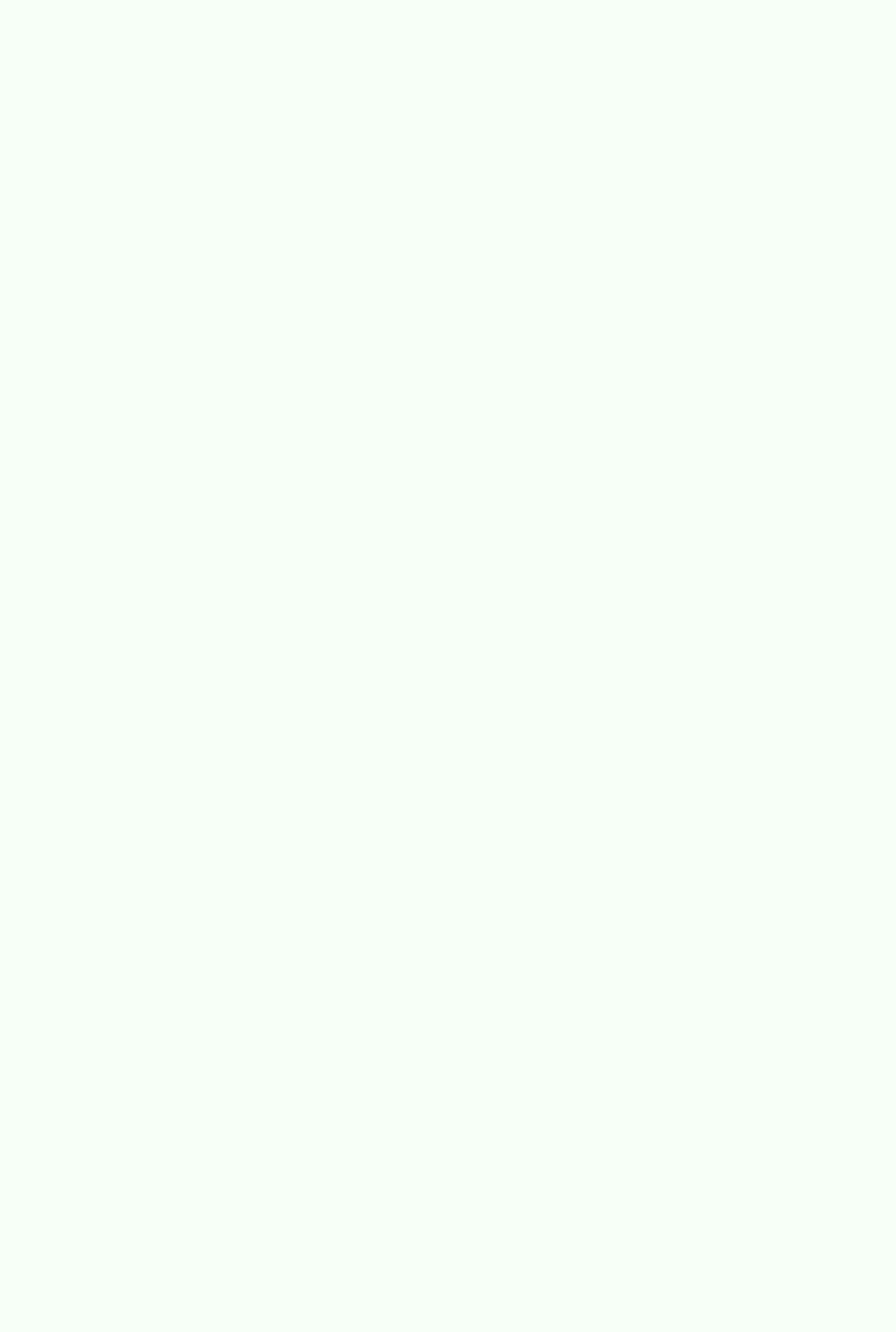
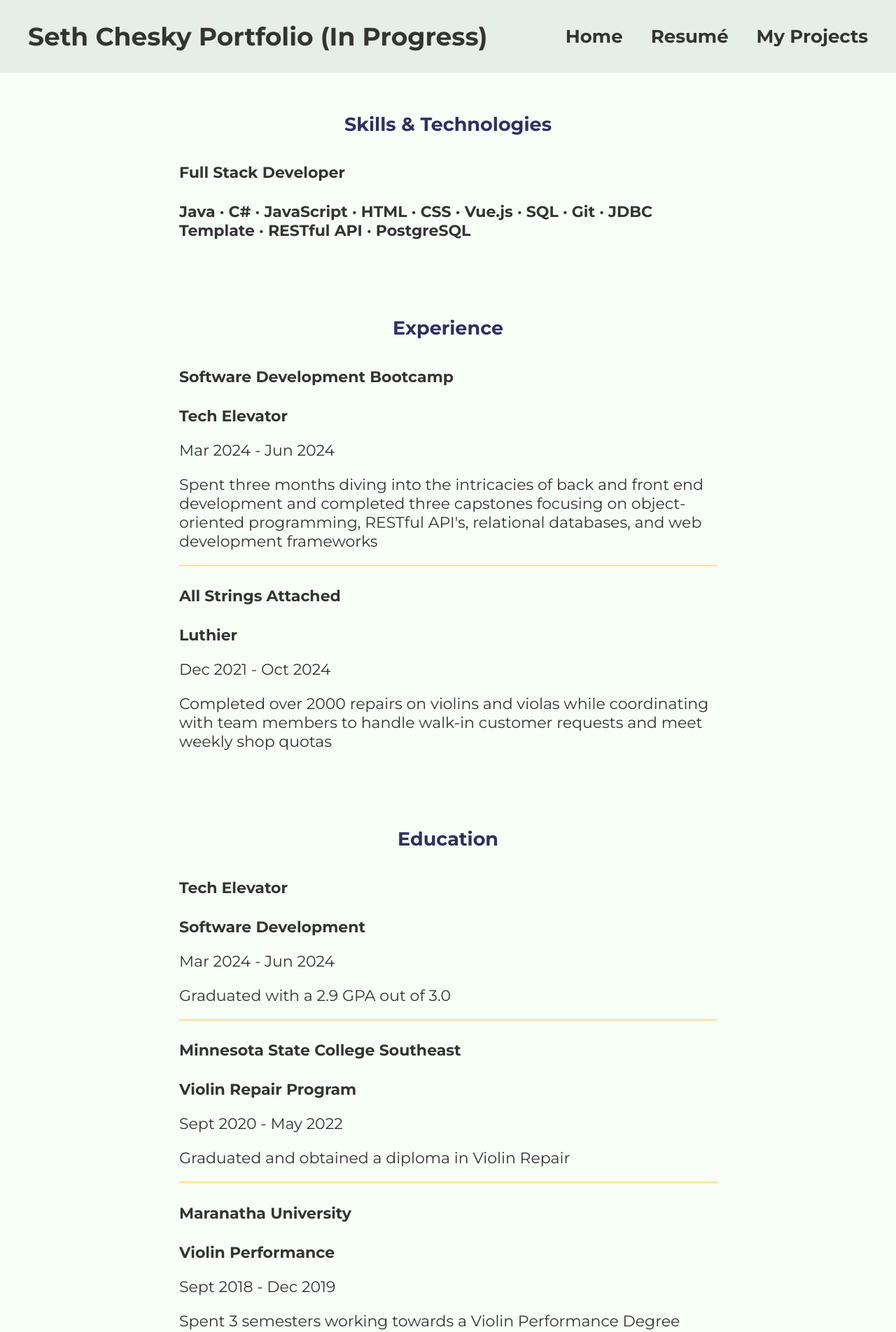
Before and after one commit to chethnut/portfolio-page-vue, a Vue app: page /resume in a window 1280 px wide. Before the commit this address had no page. Shown: the top 1903 px of the page at 70% size. Before the commit the page ends 800 px from the top, so only its background shows below. Built offline with nearby package versions, Linux system fonts and the light colour scheme.

Commit message:
added resumeview page

```diff
--- a/src/components/FooterComp.vue
+++ b/src/components/FooterComp.vue
@@ -3,7 +3,7 @@
         <div class="links-container">
             <a href="https://www.linkedin.com/in/sethchesky" target="_blank" rel="noopener noreferrer">· LinkedIn</a>
             <a href="https://github.com/chethnut" target="_blank" rel="noopener noreferrer">· GitHub</a>
-            <a href="/assets/Resume.pdf" target="_blank" rel="noopener noreferrer">· Resume</a>
+            <a href="/assets/Resume.pdf" target="_blank" rel="noopener noreferrer">· Resumé</a>
         </div>
     </footer>
 </template>
--- a/src/components/HeaderComp.vue
+++ b/src/components/HeaderComp.vue
@@ -9,8 +9,9 @@
 
         <div class="container2">
             <header class="header">
+                <router-link class="about-me" v-bind:to="{ name: 'about'}">Home</router-link>
+                <router-link class="resume" v-bind:to="{ name: 'resume'}">Resumé</router-link>
                 <router-link class="my-projects" v-bind:to="{ name: 'projects'}">My Projects</router-link>
-                <router-link class="about-me" v-bind:to="{ name: 'about'}">About Me</router-link>
             </header>
         </div>
     </div>
@@ -41,6 +42,7 @@
     align-items: flex-start;
     padding: 0;
     margin: 0;
+    padding-left: 20px;
 }
 
 .container2 {
@@ -62,7 +64,8 @@
 }
 
 .about-me,
-.my-projects {
+.my-projects,
+.resume {
     padding-left: 30px;
     font-size: 26px;
     font-weight: bold;
--- a/src/components/ProjectCard.vue
+++ b/src/components/ProjectCard.vue
@@ -50,5 +50,8 @@ export default {
     align-items: center;
     padding-bottom: 5%;
 }
+h4 {
+    color: #343434;
+}
 
 </style>
--- a/src/router/index.js
+++ b/src/router/index.js
@@ -1,6 +1,7 @@
 import { createRouter as createRouter, createWebHistory } from 'vue-router';
 import AboutView from '../views/AboutView.vue';
 import MyProjectsView from '../views/MyProjectsView.vue';
+import ResumeView from '../views/ResumeView.vue';
 
 
 const routes = [
@@ -13,6 +14,11 @@ const routes = [
     path: '/projects',
     name: 'projects',
     component: MyProjectsView
+  },
+  {
+    path: '/resume',
+    name: 'resume',
+    component: ResumeView
   }
 ];
 
--- a/src/views/AboutView.vue
+++ b/src/views/AboutView.vue
@@ -11,7 +11,6 @@
     </div>
   </div>
   <div class="info-container">
-
     <div class="blurb">
 
       <h3 class="section-title">Skills & Technologies</h3>
@@ -20,45 +19,6 @@
       <p class="school-title-field">Java · C# · JavaScript · HTML · CSS · Vue.js · SQL · Git · JDBC Template · RESTful
         API · PostgreSQL</p>
     </div>
-
-    <div class="blurb">
-
-      <h3 class="section-title">Experience</h3>
-
-      <h4>Software Development Bootcamp</h4>
-      <p class="school-title-field">Tech Elevator</p>
-      <p>Mar 2024 - Jun 2024</p>
-      <p class="border-element">Spent three months diving into the intricacies of back and front end development and
-        completed three capstones focusing on object-oriented programming, RESTful API's, relational databases, and web
-        development frameworks</p>
-
-      <h4>All Strings Attached</h4>
-      <p class="school-title-field">Luthier</p>
-      <p>Dec 2021 - Oct 2024</p>
-      <p>Completed over 2000 repairs on violins and violas while coordinating with team members to handle walk-in
-        customer requests and meet weekly shop quotas</p>
-
-    </div>
-    <div class="blurb">
-
-      <h3 class="section-title">Education</h3>
-
-      <h4>Tech Elevator</h4>
-      <p class="school-title-field">Software Development</p>
-      <p>Mar 2024 - Jun 2024</p>
-      <p class="border-element">Graduated with a 2.9 GPA out of 3.0</p>
-
-      <h4>Minnesota State College Southeast</h4>
-      <p class="school-title-field">Violin Repair Program</p>
-      <p>Sept 2020 - May 2022</p>
-      <p class="border-element">Graduated and obtained a diploma in Violin Repair</p>
-
-      <h4>Maranatha University</h4>
-      <p class="school-title-field">Violin Performance</p>
-      <p>Sept 2018 - Dec 2019</p>
-      <p>Spent 3 semesters working towards a Violin Performance Degree (Incomplete)</p>
-    </div>
-
   </div>
   <FooterComp/>
 </template>
@@ -84,7 +44,7 @@ export default {
   /* padding-right: 20%; */
   padding-left: 9.5%;
   padding-top: 5%;
-  padding-bottom: 5%;
+  padding-bottom: 3.75%;
   background-color: #eef7ee;
 }
 
@@ -109,7 +69,7 @@ export default {
   flex-direction: column;
   padding-right: 20%;
   padding-left: 20%;
-  padding-top: 1%;
+  /* padding-top: 1%; */
 }
 
 .profile-picture {
--- a/src/views/MyProjectsView.vue
+++ b/src/views/MyProjectsView.vue
@@ -87,7 +87,7 @@ export default {
     flex-direction: column;
     padding-right: 5%;
     padding-left: 5%;
-    padding-top: 4%;
+    padding-top: 2%;
 }
 
 </style>
--- /dev/null
+++ b/src/views/ResumeView.vue
@@ -0,0 +1,70 @@
+<template>
+    <HeaderComp/>
+    <div class="info-container">
+
+<div class="blurb">
+
+  <h3 class="section-title">Skills & Technologies</h3>
+
+  <h4>Full Stack Developer</h4>
+  <p class="school-title-field">Java · C# · JavaScript · HTML · CSS · Vue.js · SQL · Git · JDBC Template · RESTful
+    API · PostgreSQL</p>
+</div>
+
+<div class="blurb">
+
+  <h3 class="section-title">Experience</h3>
+
+  <h4>Software Development Bootcamp</h4>
+  <p class="school-title-field">Tech Elevator</p>
+  <p>Mar 2024 - Jun 2024</p>
+  <p class="border-element">Spent three months diving into the intricacies of back and front end development and
+    completed three capstones focusing on object-oriented programming, RESTful API's, relational databases, and web
+    development frameworks</p>
+
+  <h4>All Strings Attached</h4>
+  <p class="school-title-field">Luthier</p>
+  <p>Dec 2021 - Oct 2024</p>
+  <p>Completed over 2000 repairs on violins and violas while coordinating with team members to handle walk-in
+    customer requests and meet weekly shop quotas</p>
+
+</div>
+<div class="blurb">
+
+  <h3 class="section-title">Education</h3>
+
+  <h4>Tech Elevator</h4>
+  <p class="school-title-field">Software Development</p>
+  <p>Mar 2024 - Jun 2024</p>
+  <p class="border-element">Graduated with a 2.9 GPA out of 3.0</p>
+
+  <h4>Minnesota State College Southeast</h4>
+  <p class="school-title-field">Violin Repair Program</p>
+  <p>Sept 2020 - May 2022</p>
+  <p class="border-element">Graduated and obtained a diploma in Violin Repair</p>
+
+  <h4>Maranatha University</h4>
+  <p class="school-title-field">Violin Performance</p>
+  <p>Sept 2018 - Dec 2019</p>
+  <p>Spent 3 semesters working towards a Violin Performance Degree (Incomplete)</p>
+</div>
+
+</div>
+<FooterComp/>
+</template>
+
+<script>
+import HeaderComp from '../components/HeaderComp.vue';
+import FooterComp from '../components/FooterComp.vue';
+
+export default {
+    components: {
+        HeaderComp,
+        FooterComp
+    }
+}
+</script>
+
+<style>
+
+</style>
```
